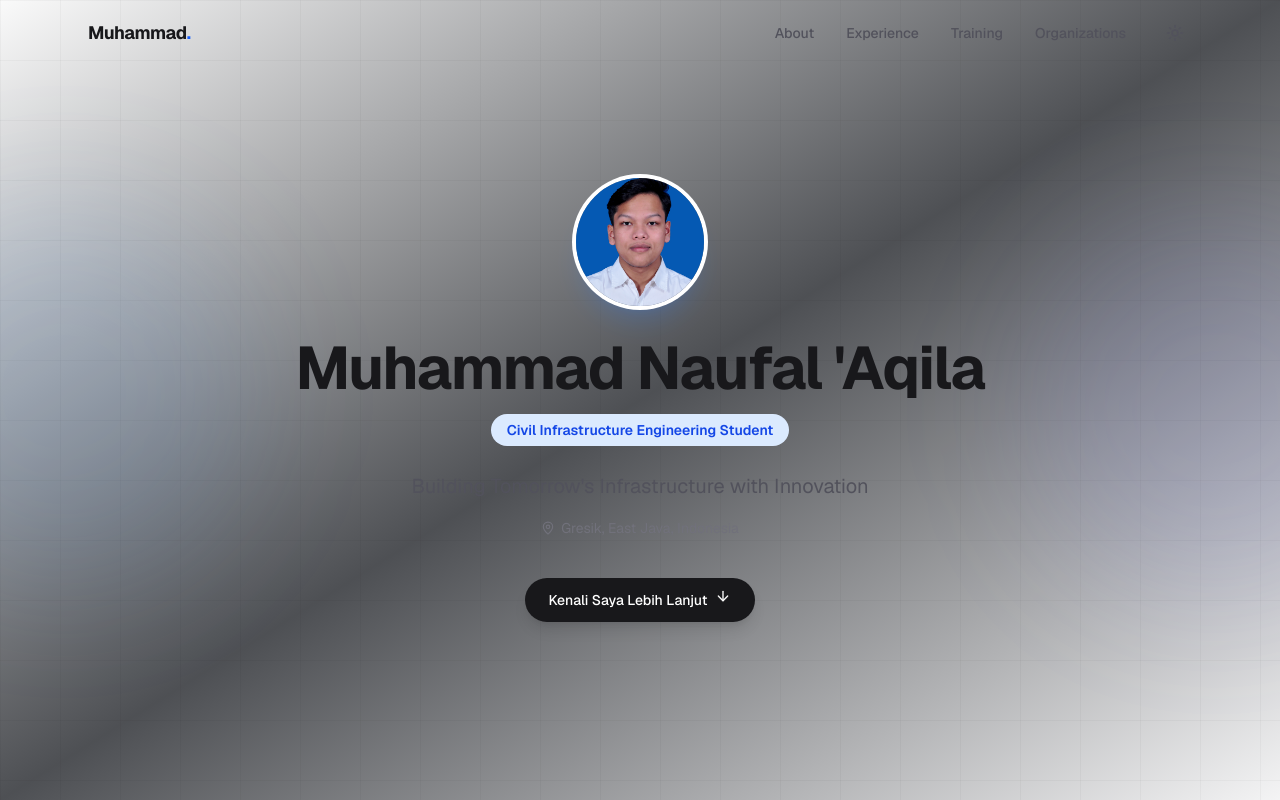
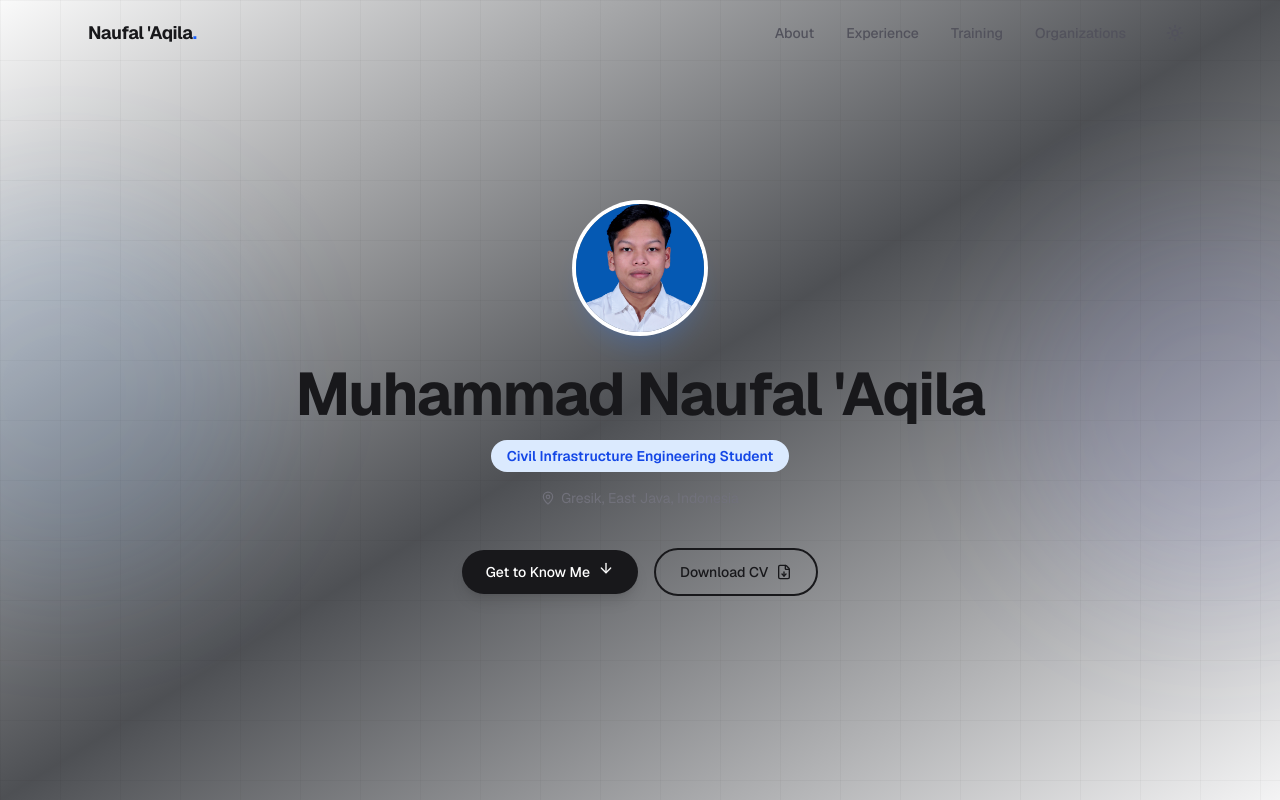
Before and after one commit to naufalaqila074/Portofolio2, a Next.js app: page / in a window 1280 px wide. Shown: the top 800 px of the page. Built offline with nearby package versions, Linux system fonts and the light colour scheme.

Commit message:
Update hero section: rename navbar logo, remove tagline, translate CTA, add Download CV button

```diff
--- a/src/components/hero.tsx
+++ b/src/components/hero.tsx
@@ -1,7 +1,7 @@
 "use client";
 
 import { motion } from "framer-motion";
-import { ArrowDown, MapPin } from "lucide-react";
+import { ArrowDown, FileDown, MapPin } from "lucide-react";
 import { profile } from "@/lib/data";
 import Image from "next/image";
 
@@ -76,6 +76,7 @@ export function Hero() {
         </motion.div>
 
         {/* Tagline */}
+        {profile.tagline && (
           <motion.p
             initial={{ opacity: 0, y: 20 }}
             animate={{ opacity: 1, y: 0 }}
@@ -84,6 +85,7 @@ export function Hero() {
           >
             {profile.tagline}
           </motion.p>
+        )}
 
         {/* Location */}
         <motion.div
@@ -97,16 +99,29 @@ export function Hero() {
         </motion.div>
 
         {/* CTA */}
-        <motion.button
+        <motion.div
           initial={{ opacity: 0, y: 20 }}
           animate={{ opacity: 1, y: 0 }}
           transition={{ duration: 0.6, delay: 0.6 }}
+          className="mt-10 flex items-center justify-center gap-4"
+        >
+          <button
             onClick={handleScrollDown}
-          className="mt-10 inline-flex items-center gap-2 px-6 py-3 rounded-full bg-zinc-900 dark:bg-white text-white dark:text-zinc-900 text-sm font-medium hover:bg-zinc-700 dark:hover:bg-zinc-200 transition-colors shadow-lg"
+            className="inline-flex items-center gap-2 px-6 py-3 rounded-full bg-zinc-900 dark:bg-white text-white dark:text-zinc-900 text-sm font-medium hover:bg-zinc-700 dark:hover:bg-zinc-200 transition-colors shadow-lg"
           >
-          Kenali Saya Lebih Lanjut
+            Get to Know Me
             <ArrowDown size={16} className="animate-bounce" />
-        </motion.button>
+          </button>
+          <a
+            href="/cv.pdf"
+            target="_blank"
+            rel="noopener noreferrer"
+            className="inline-flex items-center gap-2 px-6 py-3 rounded-full border-2 border-zinc-900 dark:border-white text-zinc-900 dark:text-white text-sm font-medium hover:bg-zinc-900 hover:text-white dark:hover:bg-white dark:hover:text-zinc-900 transition-colors"
+          >
+            Download CV
+            <FileDown size={16} />
+          </a>
+        </motion.div>
       </div>
     </section>
   );
--- a/src/components/navbar.tsx
+++ b/src/components/navbar.tsx
@@ -52,7 +52,7 @@ export function Navbar() {
           onClick={() => window.scrollTo({ top: 0, behavior: "smooth" })}
           className="text-lg font-bold tracking-tight text-zinc-900 dark:text-white hover:text-zinc-600 dark:hover:text-zinc-300 transition-colors"
         >
-          {profile.name.split(" ")[0]}
+          {"Naufal 'Aqila"}
           <span className="text-blue-600 dark:text-blue-400">.</span>
         </button>
 
--- a/src/lib/data.ts
+++ b/src/lib/data.ts
@@ -5,7 +5,7 @@
 export const profile = {
   name: "Muhammad Naufal 'Aqila",
   title: "Civil Infrastructure Engineering Student",
-  tagline: "Building Tomorrow's Infrastructure with Innovation",
+  tagline: "",
   avatar: "/profile.jpg",
   bio: [
     "Civil Infrastructure Engineering student from Institut Teknologi Sepuluh Nopember with a strong interest in water resources and structural engineering. Demonstrated leadership through various academic and organizational roles.",
```
Also changed, not shown: 1 other file (tests, documents, lock files or other folders). Lines whose indentation alone changed are shown as unchanged.
